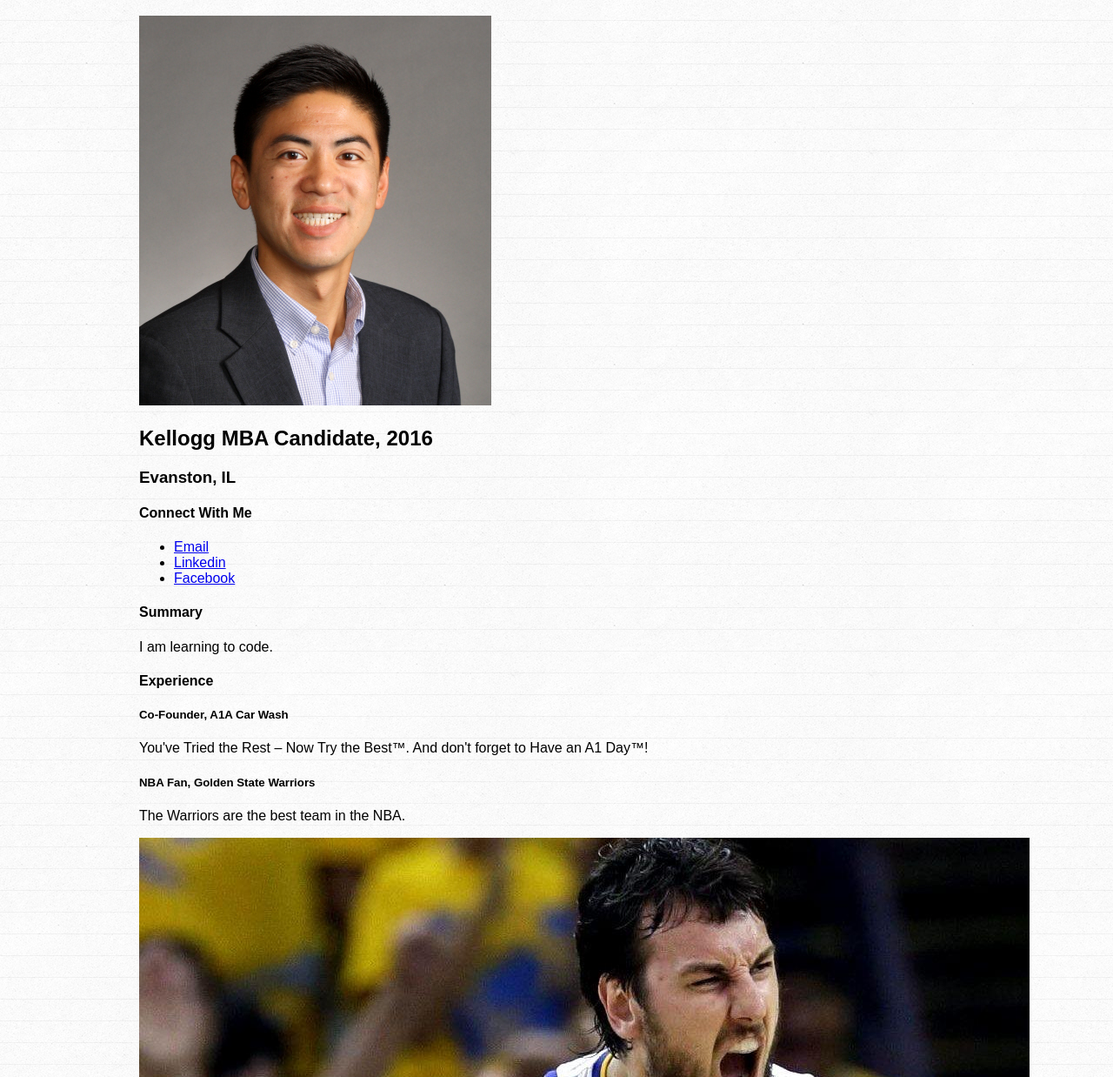
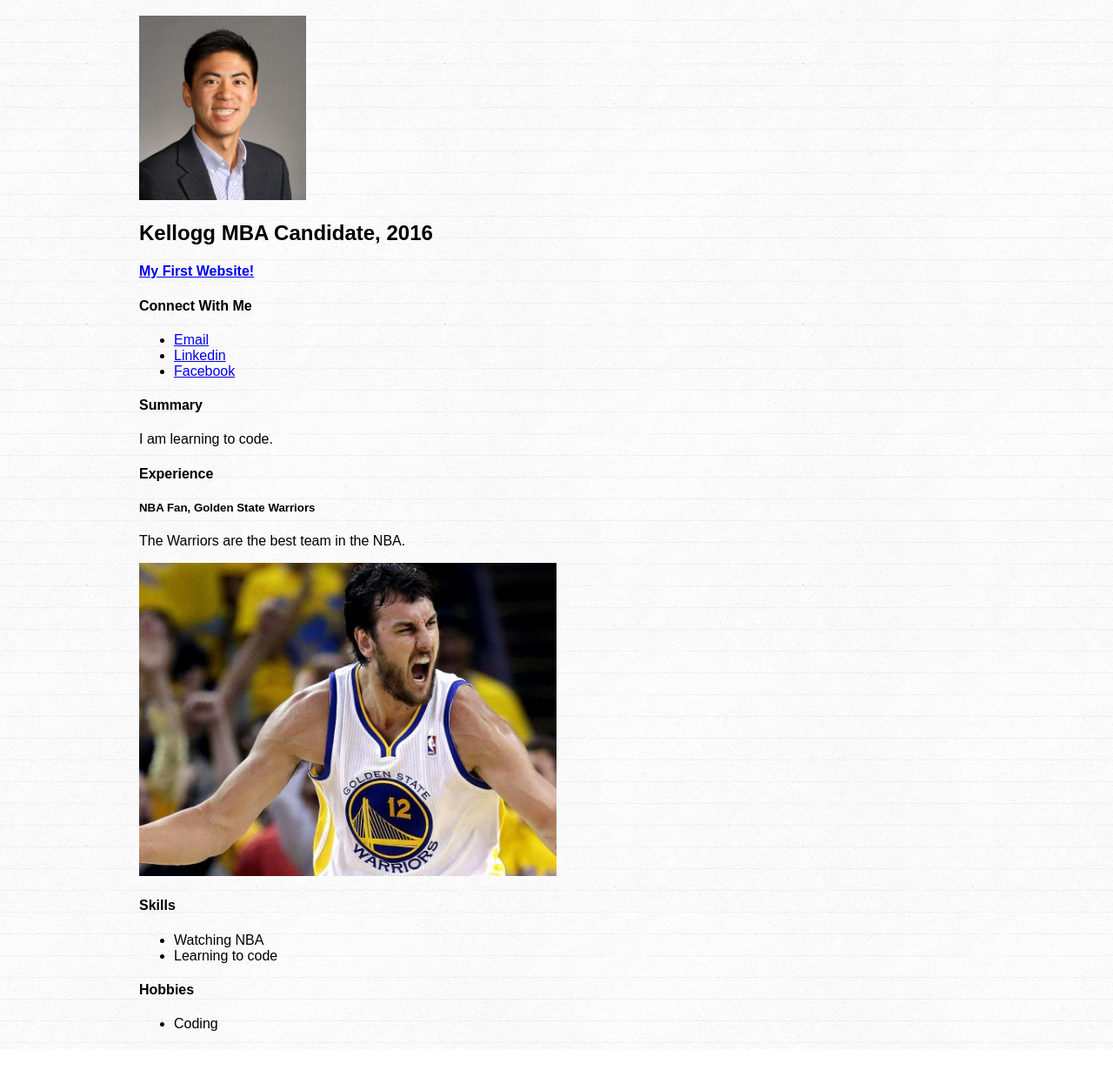
Before and after one commit to jkwong2016/jkwong2016.github.io, a plain HTML site: page index.html in a window 1280 px wide. Shown: the part 62-1300 px from the top of the page at 87% size. After the commit the page ends 1268 px from the top, so only its background shows below. Drawn offline with Linux system fonts and the light colour scheme.

Commit message:
Village update

```diff
--- a/index.html
+++ b/index.html
@@ -9,11 +9,11 @@
   <div id="wrapper">
     <h1>Jeffrey Kwong, learning to code</h1>
     <p>
-      <img src="Jeff Kellogg pic.jpg">
+      <img id = "profilepic" src="Jeff Kellogg pic.jpg">
     </p>
     <h2>Kellogg MBA Candidate, 2016</h2>
-    <h3>Evanston, IL</h3>
     <section>
+      <h4><a href="http://facebook.com/kwong.jeffrey">My First Website!</a></h4>
       <h4>Connect With Me</h4>
       <ul>
         <li><a href="mailto:jkwong2016@kellogg.northwestern.edu">Email</a></li>
@@ -30,14 +30,10 @@
     <section>
       <h4>Experience</h4>
       <section>
-        <h5>Co-Founder, A1A Car Wash</h5>
-        <p>You've Tried the Rest – Now Try the Best™. And don't forget to Have an A1 Day™!</p>
-      </section>
-      <section>
         <h5>NBA Fan, Golden State Warriors</h5>
         <p>The Warriors are the best team in the NBA.</p>
         <p>
-            <img src="andrew bogut.jpg">
+            <img id="bogut" src="andrew bogut.jpg">
         </p>
       </section>
     </section>
--- a/style.css
+++ b/style.css
@@ -1,9 +1,19 @@
 body {
   font-family: 'avenir black', arial, sans-serif;
   font-weight: 300;
-  background: url(linedpaper.png) repeat;
+  background: url(linedpaper.png) repeat ;
 }
 #wrapper {
   width: 960px;
   margin: 20px auto;
 }
+
+#profilepic {
+	width:20%;
+	height:auto;
+}
+
+#bogut {
+	width:50%;
+	height: auto;
+}
```
